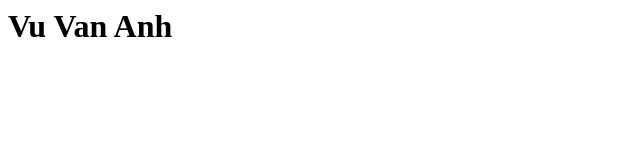
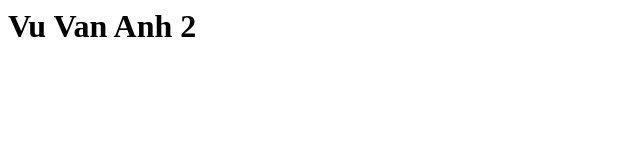
Before and after one commit to anhvv1396/jenkins-github, a plain HTML site: page index.html in a window 1280 px wide. Shown: the full height of the page, 0-640 px from the left. Drawn offline with Linux system fonts and the light colour scheme.

Commit message:
second cmt

```diff
--- a/index.html
+++ b/index.html
@@ -1 +1 @@
-<h1>Vu Van Anh</h1>
+<h1>Vu Van Anh 2</h1>
```
